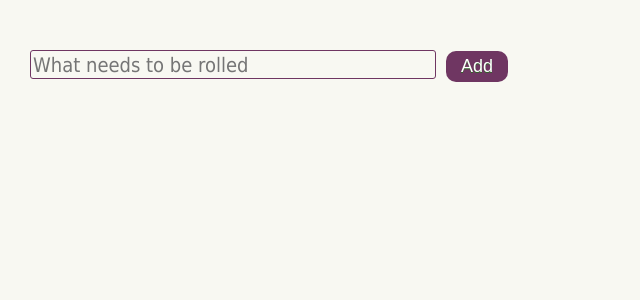
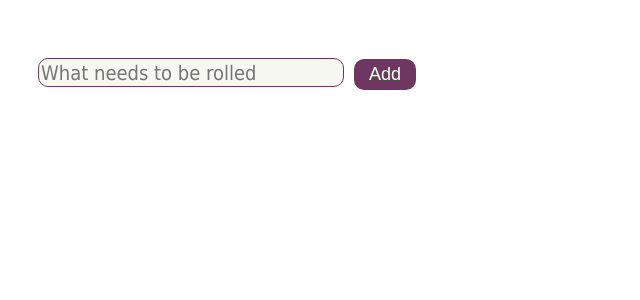
Before and after one commit to JohnDeeBeeCooper/pizza, a React (Create React App) app: page / in a window 1280 px wide. Shown: the top 300 px of the page, without its empty margins (0-640 px from the left). Built offline with nearby package versions, Linux system fonts and the light colour scheme.

Commit message:
updated styles

```diff
--- a/src/components/App.css
+++ /dev/null
@@ -1,7 +0,0 @@
-.App {
-  text-align: center;
-}
-
-button:focus {
-  outline: none;
-}
--- a/src/components/App.jsx
+++ b/src/components/App.jsx
@@ -1,5 +1,4 @@
 import React, { Component } from 'react';
-import './App.css';
 import { Items, Button } from './Items';
 import Spinner from './Spinner'
 import styled from 'styled-components';
@@ -143,4 +142,5 @@ const Fortuna = styled.div`
     margin: 0 auto;
     text-align: center;`;
 const Div = styled.div`
-    display: flex;`;
+    display: flex;
+`;
--- a/src/components/Items.jsx
+++ b/src/components/Items.jsx
@@ -23,18 +23,17 @@ const Block = styled.div`
     display: none;
     ${props => props.blocked && css`
     position: absolute;
+    width: 50%;
+    height: 90%;
     display: block;
     z-index: 1;
-    width: 100%;
-    height: 100%;
   `}`;
 
 export const Button = styled.button`
     background-color:   #6F3662;
-    -moz-border-radius: 10px;
-    -webkit-border-radius:  10px;
     border-radius:  10px;
     border: none;
+    outline: none;
     display: inline-block;
     cursor: pointer;
     color:  #ffffff;
@@ -61,14 +60,12 @@ export const Button = styled.button`
 
 const Input = styled.input`
     border: 1px solid #6F3662;
-    border-radius: 3px;
-    -webkit-border-radius: 3px;
-    -moz-border-radius: 3px;
-    -khtml-border-radius: 3px;
+    border-radius: 10px;
     background: #F8F8F2 !important;
     outline: none;
     height: 25px;
-    width: 400px;
+    min-width: 300px;
+    max-width: 600px;
     color: #cccccc;
     font-size: 15pt;
     font-family: Tahoma;
@@ -84,15 +81,11 @@ const Select = styled.div`
     max-width: 550px;
     ${props => props.isTrue && css`
     opacity: 0.3;
-    user-select: none;
-    -moz-user-select: none;
-    -khtml-user-select: none;
-    -webkit-user-select: none;
-    -o-user-select: none;
   `}`;
 
 const List = styled.ul`
-    display: block;`;
+    padding: 0;
+`;
 
 const Item = styled.li`
     list-style-type:none;
--- a/src/components/Spinner.jsx
+++ b/src/components/Spinner.jsx
@@ -3,10 +3,10 @@ import { Layer, Stage, Wedge, Group, Text } from 'react-konva';
 import Piece from './Piece'
 
 export default (props) => {
-    const width = 1000;
+    const width = 800;
     const height = 520;
     const param = {
-        x: width - 260,
+        x: width - 165,
         y: height / 2,
         rotation: 330,
         radius: 30,
@@ -16,7 +16,7 @@ export default (props) => {
         strokeWidth: 4
     }
     const textParametres = {
-        x: width - 225,
+        x: width - 120,
         y: height / 2 - 15,
         text: props.word,
         fontFamily: 'Arial',
--- a/src/index.css
+++ /dev/null
@@ -1,6 +0,0 @@
-body {
-  margin: 0;
-  padding: 0;
-  font-family: sans-serif;
-  background: #F8F8F2;
-}
--- a/src/index.js
+++ b/src/index.js
@@ -1,6 +1,5 @@
 import React from 'react';
 import ReactDOM from 'react-dom';
-import './index.css';
 import App from './components/App';
 
 ReactDOM.render(<App />, document.getElementById('root'));
```
